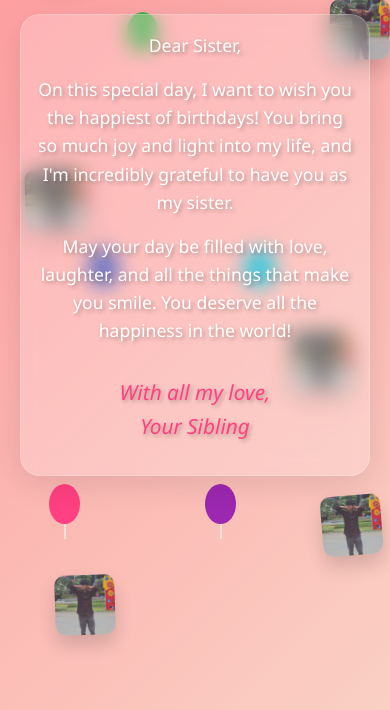
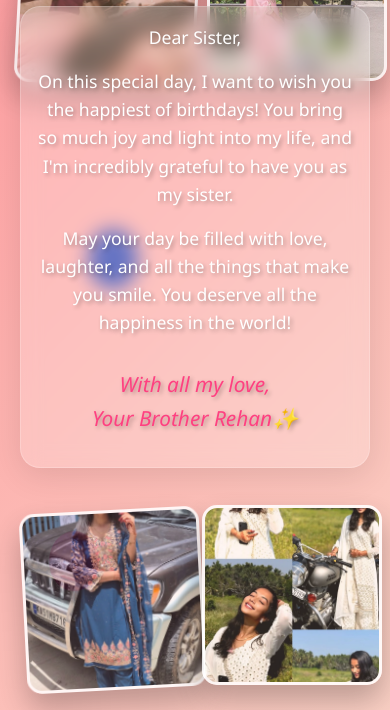
Before and after one commit to Rohitt1816/Ismail, a plain HTML site: page index.html in a window 390 px wide. Shown: the part 134-844 px from the top of the page. Drawn offline with Linux system fonts and the light colour scheme.

Commit message:
updated content as per ismail

```diff
--- a/index.html
+++ b/index.html
@@ -73,56 +73,50 @@
 
         .photo {
             position: absolute;
-            width: clamp(80px, 15vw, 150px);
-            height: clamp(80px, 15vw, 150px);
-            border-radius: 10px;
-            box-shadow: 0 10px 20px rgba(0, 0, 0, 0.2);
+            border-radius: 15px;
+            box-shadow: 0 15px 30px rgba(0, 0, 0, 0.3);
             background-size: cover;
             background-position: center;
-            opacity: 0.8;
-            animation: float 15s infinite linear;
+            opacity: 0.85;
+            animation: float 20s infinite ease-in-out;
+            border: 3px solid white;
         }
 
+        /* Desktop layout - 4 images in corners */
         .photo:nth-child(1) {
+            width: 180px;
+            height: 180px;
             top: 10%;
             left: 5%;
             animation-delay: 0s;
-            background-image: url("image/clg4.jpg");
+            background-image: url('./image/img1.jpg');
         }
 
         .photo:nth-child(2) {
-            top: 20%;
-            right: 10%;
-            animation-delay: -2s;
-            background-image: url("image/clg4.jpg");
+            width: 180px;
+            height: 180px;
+            top: 10%;
+            right: 5%;
+            animation-delay: -5s;
+            background-image: url('./image/img2.jpg');
         }
 
         .photo:nth-child(3) {
-            bottom: 15%;
-            left: 15%;
-            animation-delay: -4s;
-            background-image: url("image/clg4.jpg");
+            width: 180px;
+            height: 180px;
+            bottom: 10%;
+            left: 5%;
+            animation-delay: -10s;
+            background-image: url('./image/img3.jpg');
         }
 
         .photo:nth-child(4) {
-            bottom: 25%;
+            width: 180px;
+            height: 180px;
+            bottom: 10%;
             right: 5%;
-            animation-delay: -6s;
-            background-image: url("image/clg4.jpg");
-        }
-
-        .photo:nth-child(5) {
-            top: 40%;
-            left: 10%;
-            animation-delay: -8s;
-            background-image: url("image/clg4.jpg");
-        }
-
-        .photo:nth-child(6) {
-            top: 60%;
-            right: 20%;
-            animation-delay: -10s;
-            background-image: url("image/clg4.jpg");
+            animation-delay: -15s;
+            background-image: url('./image/img4.jpg');
         }
 
         @keyframes float {
@@ -130,13 +124,13 @@
                 transform: translate(0, 0) rotate(0deg);
             }
             25% {
-                transform: translate(10px, 15px) rotate(5deg);
+                transform: translate(10px, 15px) rotate(3deg);
             }
             50% {
-                transform: translate(20px, 5px) rotate(0deg);
+                transform: translate(5px, 10px) rotate(0deg);
             }
             75% {
-                transform: translate(10px, 15px) rotate(-5deg);
+                transform: translate(15px, 5px) rotate(-3deg);
             }
             100% {
                 transform: translate(0, 0) rotate(0deg);
@@ -160,15 +154,15 @@
             width: 100%;
             height: 100%;
             pointer-events: none;
-            z-index: 1;
+            z-index: 0;
         }
 
         .balloon {
             position: absolute;
-            width: clamp(30px, 8vw, 50px);
-            height: clamp(40px, 10vw, 60px);
+            width: 50px;
+            height: 60px;
             border-radius: 50%;
-            animation: balloon-float 20s infinite linear;
+            animation: balloon-float 25s infinite linear;
         }
 
         .balloon:before {
@@ -191,31 +185,13 @@
         .balloon:nth-child(2) {
             background: #3f51b5;
             left: 20%;
-            animation-delay: -5s;
+            animation-delay: -8s;
         }
 
         .balloon:nth-child(3) {
             background: #4caf50;
             left: 30%;
-            animation-delay: -10s;
-        }
-
-        .balloon:nth-child(4) {
-            background: #ff9800;
-            left: 40%;
-            animation-delay: -15s;
-        }
-
-        .balloon:nth-child(5) {
-            background: #9c27b0;
-            left: 50%;
-            animation-delay: -20s;
-        }
-
-        .balloon:nth-child(6) {
-            background: #00bcd4;
-            left: 60%;
-            animation-delay: -25s;
+            animation-delay: -16s;
         }
 
         @keyframes balloon-float {
@@ -227,7 +203,35 @@
             }
         }
 
-        /* Mobile-specific adjustments */
+        /* Tablet layout */
+        @media (max-width: 1024px) {
+            .photo {
+                width: 160px;
+                height: 160px;
+            }
+
+            .photo:nth-child(1) {
+                top: 8%;
+                left: 3%;
+            }
+
+            .photo:nth-child(2) {
+                top: 8%;
+                right: 3%;
+            }
+
+            .photo:nth-child(3) {
+                bottom: 8%;
+                left: 3%;
+            }
+
+            .photo:nth-child(4) {
+                bottom: 8%;
+                right: 3%;
+            }
+        }
+
+        /* Mobile layout */
         @media (max-width: 768px) {
             body {
                 padding: 10px;
@@ -241,47 +245,38 @@
                 padding: 1.5rem;
             }
 
+            /* Make images larger and reposition for mobile */
             .photo {
-                width: 70px;
-                height: 70px;
+                width: 140px;
+                height: 140px;
             }
 
-            /* Adjust photo positions for mobile */
             .photo:nth-child(1) {
                 top: 5%;
-                left: 5%;
+                left: 2%;
             }
 
             .photo:nth-child(2) {
-                top: 15%;
-                right: 5%;
+                top: 5%;
+                right: 2%;
             }
 
             .photo:nth-child(3) {
-                bottom: 10%;
-                left: 10%;
+                bottom: 5%;
+                left: 2%;
             }
 
             .photo:nth-child(4) {
-                bottom: 20%;
-                right: 5%;
-            }
-
-            .photo:nth-child(5) {
-                top: 35%;
-                left: 5%;
-            }
-
-            .photo:nth-child(6) {
-                top: 55%;
-                right: 10%;
+                bottom: 5%;
+                right: 2%;
             }
         }
 
+        /* Small mobile layout */
         @media (max-width: 480px) {
             .photo {
-                width: 60px;
-                height: 60px;
+                width: 120px;
+                height: 120px;
             }
 
             h1 {
@@ -290,6 +285,55 @@
 
             .message {
                 padding: 1rem;
+                margin: 1.5rem 0;
+            }
+
+            .photo:nth-child(1) {
+                top: 3%;
+                left: 2%;
+            }
+
+            .photo:nth-child(2) {
+                top: 3%;
+                right: 2%;
+            }
+
+            .photo:nth-child(3) {
+                bottom: 3%;
+                left: 2%;
+            }
+
+            .photo:nth-child(4) {
+                bottom: 3%;
+                right: 2%;
+            }
+        }
+
+        /* Extra small screens */
+        @media (max-width: 360px) {
+            .photo {
+                width: 100px;
+                height: 100px;
+            }
+
+            .photo:nth-child(1) {
+                top: 2%;
+                left: 2%;
+            }
+
+            .photo:nth-child(2) {
+                top: 2%;
+                right: 2%;
+            }
+
+            .photo:nth-child(3) {
+                bottom: 2%;
+                left: 2%;
+            }
+
+            .photo:nth-child(4) {
+                bottom: 2%;
+                right: 2%;
             }
         }
     </style>
@@ -300,27 +344,22 @@
         <div class="photo"></div>
         <div class="photo"></div>
         <div class="photo"></div>
-        <div class="photo"></div>
-        <div class="photo"></div>
     </div>
 
     <div class="balloons">
         <div class="balloon"></div>
         <div class="balloon"></div>
         <div class="balloon"></div>
-        <div class="balloon"></div>
-        <div class="balloon"></div>
-        <div class="balloon"></div>
     </div>
 
     <div class="container">
-        <h1>Happy Birthday, Sister!</h1>
+        <h1>Happy Birthday, Alfiya!</h1>
 
         <div class="message">
             <p>Dear Sister,</p>
             <p>On this special day, I want to wish you the happiest of birthdays! You bring so much joy and light into my life, and I'm incredibly grateful to have you as my sister.</p>
             <p>May your day be filled with love, laughter, and all the things that make you smile. You deserve all the happiness in the world!</p>
-            <p class="signature">With all my love,<br>Your Sibling</p>
+            <p class="signature">With all my love,<br>Your Brother Rehan✨</p>
         </div>
     </div>
 
```
Also changed, not shown: image/clg4.jpg (deleted), image/img1.jpg (added), image/img2.jpg (added), image/img3.jpg (added), image/img4.jpg (added), 4 other files.
